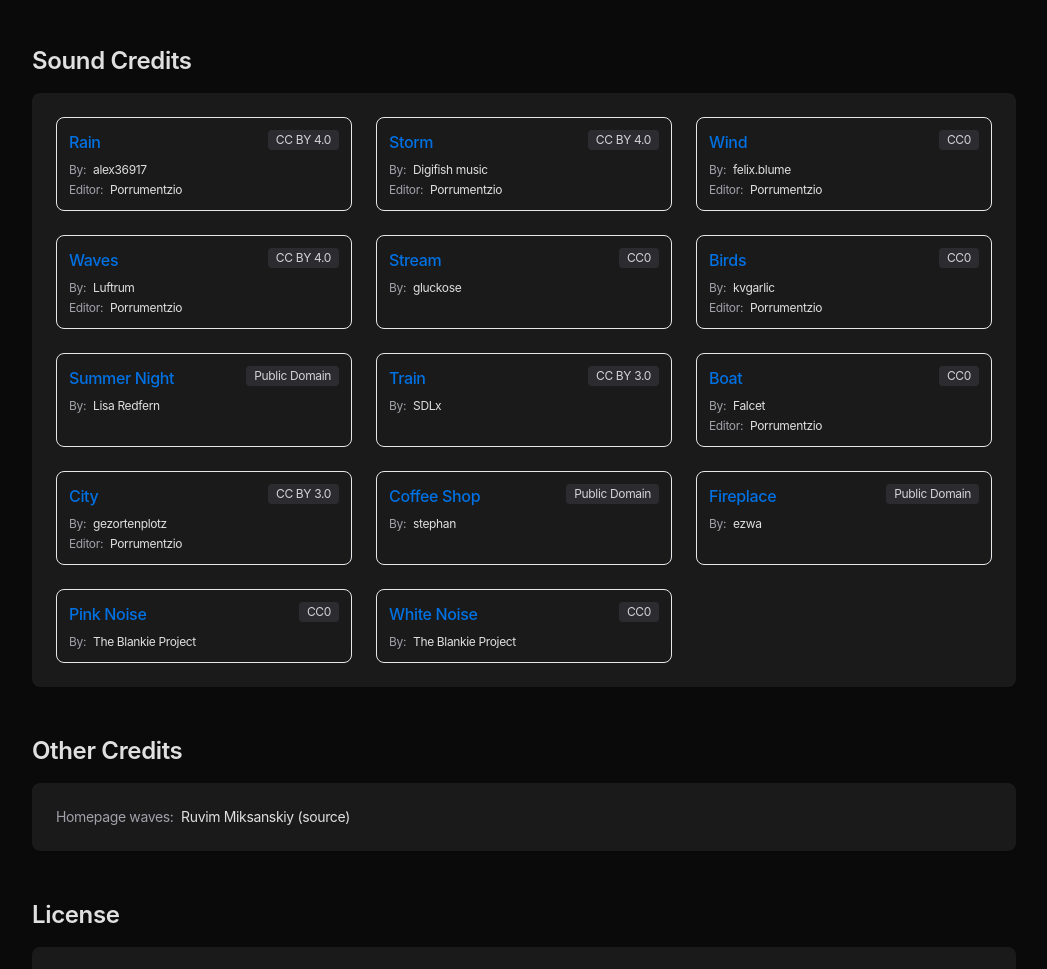
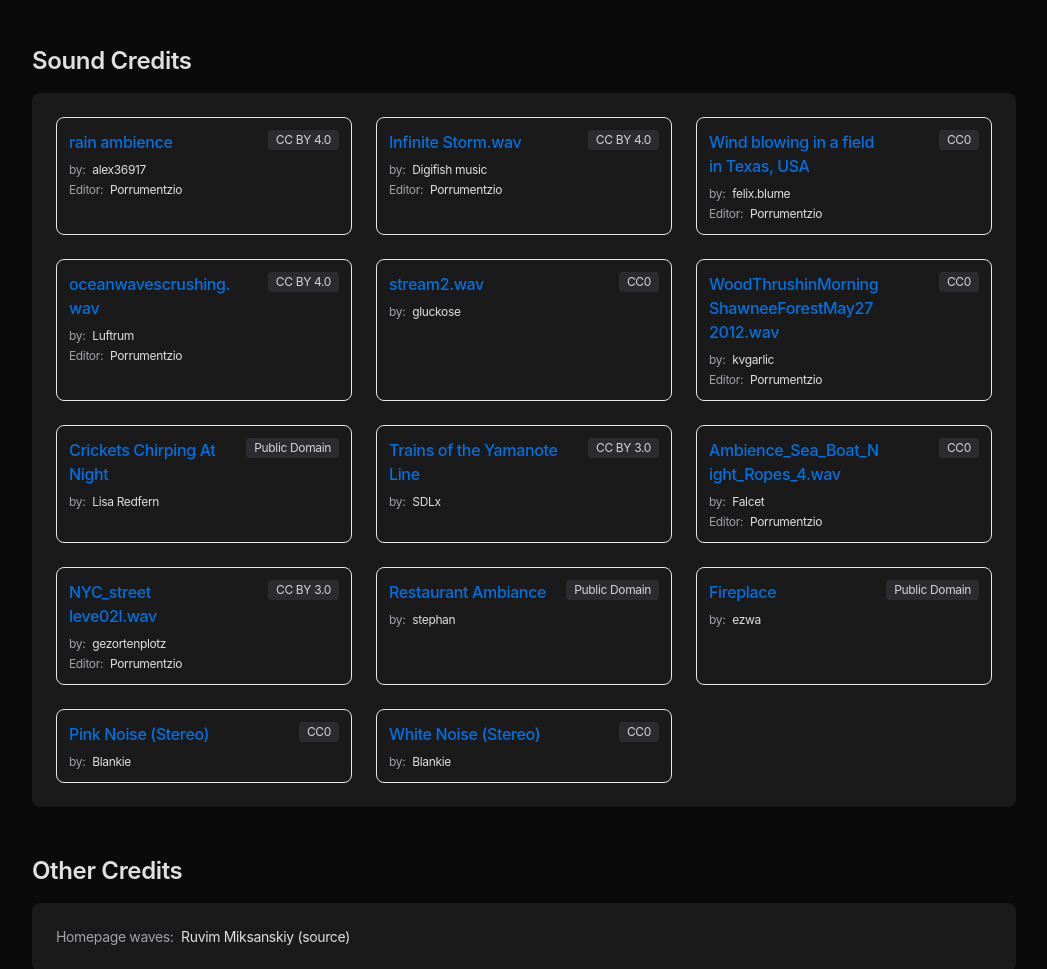
Before and after one commit to codybrom/blankie, an Astro site in the folder docs/: page /credits in a window 1280 px wide. Shown: the part 346-1315 px from the top of the page, without its empty margins (116-1163 px from the left). Built offline with nearby package versions, Linux system fonts and the light colour scheme; Astro itself is replaced by a stand-in of ours; no server answers.

Commit message:
feat(docs): display original sound names for proper attribution

```diff
--- a/Resources/sounds.json
+++ b/Resources/sounds.json
@@ -96,7 +96,7 @@
       "editor": null,
       "editorUrl": null,
       "soundUrl": "https://soundbible.com/2083-Crickets-Chirping-At-Night.html",
-      "soundName": "",
+      "soundName": "Crickets Chirping At Night",
       "description": "Crickets chirping in the night."
     },
     {
@@ -175,28 +175,28 @@
       "title": "Pink Noise",
       "systemIconName": "waveform.path",
       "fileName": "pink-noise.m4a",
-      "author": "The Blankie Project",
+      "author": "Blankie",
       "authorUrl": "https://blankie.rest",
       "license": "cc0",
       "editor": null,
       "editorUrl": null,
       "soundUrl": "https://blankie.rest/credits",
-      "soundName": "Pink Noise, 20 seconds (stereo)",
-      "description": "Generated in Python using numpy"
+      "soundName": "Pink Noise (Stereo)",
+      "description": "20 seconds of pure pink noise generated in Python using numpy"
     },
     {
       "defaultOrder": 13,
       "title": "White Noise",
       "systemIconName": "waveform",
       "fileName": "white-noise.m4a",
-      "author": "The Blankie Project",
+      "author": "Blankie",
       "authorUrl": "https://blankie.rest",
       "license": "cc0",
       "editor": null,
       "editorUrl": null,
       "soundUrl": "https://blankie.rest/credits",
-      "soundName": "White Noise, 20 seconds (stereo)",
-      "description": "Generated in Python using numpy"
+      "soundName": "White Noise (Stereo)",
+      "description": "20 seconds of pure white noise generated in Python using numpy"
     }
   ]
 }
--- a/docs/src/pages/credits.astro
+++ b/docs/src/pages/credits.astro
@@ -102,12 +102,12 @@ function getLicenseURL(license: string) {
               sounds.map((sound) => (
                 <div class="p-3 border border-skin-muted rounded-lg">
                   <div class="flex justify-between items-start mb-2">
-                    <h3 class="font-medium text-base">
+                    <h3 class="font-medium text-base max-w-[63%]">
                       <a
                         href={sound.soundUrl}
-                        class="text-primary-blue hover:text-deep-blue hover:underline "
+                        class="text-primary-blue hover:text-deep-blue hover:underline break-words"
                       >
-                        {sound.title}
+                        {sound.soundName}
                       </a>
                     </h3>
                     <a
@@ -119,7 +119,7 @@ function getLicenseURL(license: string) {
                   </div>
                   <dl class="text-xs space-y-1">
                     <div>
-                      <dt class="inline text-zinc-400">By:</dt>
+                      <dt class="inline text-zinc-400">by:</dt>
                       <dd class="inline ml-1">
                         {sound.authorUrl ? (
                           <a href={sound.authorUrl} class="hover:underline">
```
